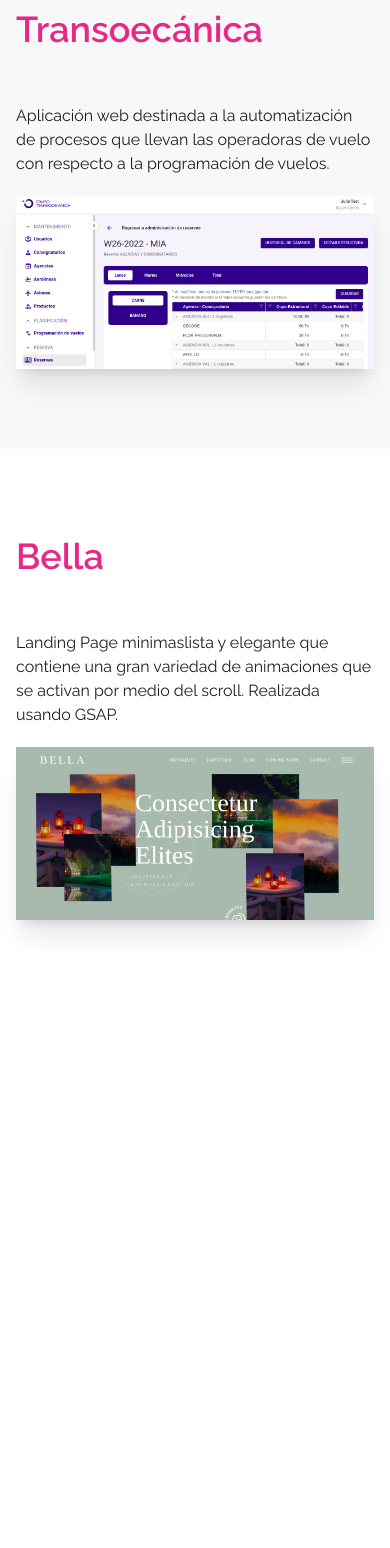
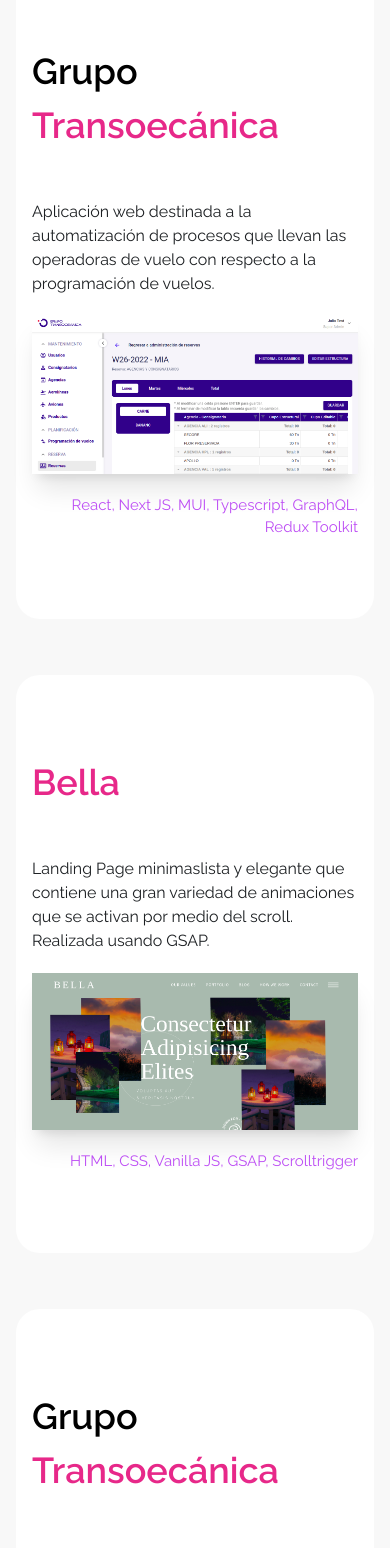
Before and after one commit to Oscar-Espana/Oscar-Espana-Website, a Next.js app: page / in a window 390 px wide. Shown: the part 5100-6648 px from the top of the page. Before the commit the page ends 6100 px from the top, so only its background shows below. Built offline with nearby package versions, Linux system fonts and the light colour scheme; what tailwindcss-writing-mode would draw is missing.

Commit message:
create the CardPortfolio and update the styles in Portfolio section

```diff
--- /dev/null
+++ b/components/Portfolio/CardPortfolio.jsx
@@ -0,0 +1,41 @@
+import Image from "next/image";
+import React from "react";
+
+const CardPortfolio = ({
+  title = "",
+  titleEmphasys,
+  description,
+  imageUrl,
+  technologies,
+}) => {
+  return (
+    <article className="container bg-white rounded-3xl text-black">
+      <div className="grid grid-cols-1 md:grid-cols-12 gap-5 py-20 md:py-24 lg:py-28">
+        <div className=" md:col-span-4">
+          <h3>
+            {title} <span className="text-primary">{titleEmphasys}</span>
+          </h3>
+          <p className="description-portfolio mt-12 text-darkGray">
+            {description}
+          </p>
+        </div>
+        <div className="md:col-span-7 md:col-end-13 ">
+          <figure className="shadow-xl">
+            <Image
+              src={imageUrl}
+              alt={`${title} ${titleEmphasys}`}
+              width={810}
+              height={392}
+              layout="responsive"
+            />
+          </figure>
+          <p className="tech-portfolio text-[15px] md:text-base mt-5 md:mt-10 text-violet hover:text-gradient text-right ">
+            {technologies}
+          </p>
+        </div>
+      </div>
+    </article>
+  );
+};
+
+export default CardPortfolio;
--- a/components/Portfolio/index.jsx
+++ b/components/Portfolio/index.jsx
@@ -1,7 +1,7 @@
 import React, { useEffect } from "react";
-import gsap from "gsap";
+import gsap, { Power1 } from "gsap";
 import { ScrollTrigger } from "gsap/dist/ScrollTrigger";
-import Image from "next/image";
+import CardPortfolio from "./CardPortfolio";
 
 gsap.registerPlugin(ScrollTrigger);
 
@@ -18,6 +18,46 @@ const Portfolio = () => {
         });
       }
     });
+
+    const articlesPortfolio = gsap.utils.toArray(".panel article");
+    articlesPortfolio.forEach((article) => {
+      gsap.to(article, {
+        scrollTrigger: {
+          trigger: "#items-portfolio",
+          start: "center center",
+          end: "bottom center",
+          scrub: true,
+          toggleClass: "!bg-black",
+        },
+      });
+      let tl = gsap.timeline({
+        scrollTrigger: {
+          trigger: "#items-portfolio",
+          start: "center center",
+          end: "center center-=10px",
+          scrub: true,
+        },
+        defaults: {
+          ease: Power1.easeInOut,
+        },
+      });
+      tl.to(article, {
+        color: "white",
+        background: "#1D2023",
+      });
+
+      const descriptionPortfolio = article.getElementsByClassName(
+        "description-portfolio"
+      )[0];
+      tl.to(descriptionPortfolio, {
+        color: "white",
+      });
+
+      const techPortfolio = article.getElementsByClassName("tech-portfolio")[0];
+      tl.to(techPortfolio, {
+        color: "rgb(160, 160, 160)",
+      });
+    });
   }, []);
 
   return (
@@ -30,54 +70,46 @@ const Portfolio = () => {
           <p className="text-white mt-8 text-3xl">Oscar España</p>
         </div>
       </article>
-      <div className="panel">
-        <article className="bg-gray z-10">
-          <div className="container grid grid-cols-1 md:grid-cols-12 gap-5  py-20 md:py-28 lg:py-36">
-            <div className=" md:col-span-4">
-              <h3 className="text-black">
-                Grupo <span className="text-primary">Transoecánica</span>
-              </h3>
-              <p className="text-darkGray mt-12">
-                Aplicación web destinada a la automatización de procesos que
-                llevan las operadoras de vuelo con respecto a la programación de
-                vuelos.
-              </p>
-            </div>
-            <div className="md:col-span-7 md:col-end-13 relative shadow-xl">
-              <Image
-                src="/img/grupo-transpoint.png"
-                alt="Grupo Transpoint"
-                width={810}
-                height={392}
-                layout="responsive"
-              />
-            </div>
-          </div>
-        </article>
+      <div
+        id="items-portfolio"
+        className="panel bg-gray z-10 py-24 md:py-28 lg:py-32 px-4 md:px-0 space-y-14 md:space-y-20"
+      >
+        <CardPortfolio
+          title="Grupo"
+          titleEmphasys="Transoecánica"
+          description="Aplicación web destinada a la automatización de procesos que
+        llevan las operadoras de vuelo con respecto a la programación de
+        vuelos."
+          imageUrl="/img/grupo-transpoint.png"
+          technologies="React, Next JS, MUI, Typescript, GraphQL, Redux Toolkit"
+        />
 
-        <article className="bg-white">
-          <div className="container grid grid-cols-1 md:grid-cols-12 gap-5 py-20 md:py-28 lg:py-36">
-            <div className=" md:col-span-4">
-              <h3 className="text-black">
-                <span className="text-primary">Bella</span>
-              </h3>
-              <p className="text-darkGray mt-12">
-                Landing Page minimaslista y elegante que contiene una gran
-                variedad de animaciones que se activan por medio del scroll.
-                Realizada usando GSAP.
-              </p>
-            </div>
-            <div className="md:col-span-7 md:col-end-13 relative shadow-xl">
-              <Image
-                src="/img/bella.jpg"
-                alt="Bella"
-                width={810}
-                height={392}
-                layout="responsive"
-              />
-            </div>
-          </div>
-        </article>
+        <CardPortfolio
+          titleEmphasys="Bella"
+          description="Landing Page minimaslista y elegante que contiene una gran
+          variedad de animaciones que se activan por medio del scroll.
+          Realizada usando GSAP."
+          imageUrl="/img/bella.jpg"
+          technologies="HTML, CSS,  Vanilla JS, GSAP, Scrolltrigger "
+        />
+        <CardPortfolio
+          title="Grupo"
+          titleEmphasys="Transoecánica"
+          description="Aplicación web destinada a la automatización de procesos que
+        llevan las operadoras de vuelo con respecto a la programación de
+        vuelos."
+          imageUrl="/img/grupo-transpoint.png"
+          technologies="React, Next JS, MUI, Typescript, GraphQL, Redux Toolkit"
+        />
+
+        <CardPortfolio
+          titleEmphasys="Bella"
+          description="Landing Page minimaslista y elegante que contiene una gran
+          variedad de animaciones que se activan por medio del scroll.
+          Realizada usando GSAP."
+          imageUrl="/img/bella.jpg"
+          technologies="HTML, CSS,  Vanilla JS, GSAP, Scrolltrigger "
+        />
       </div>
     </section>
   );
--- a/styles/globals.css
+++ b/styles/globals.css
@@ -60,6 +60,15 @@ body::-webkit-scrollbar-thumb {
     );
     background-size: 400% 400%;
   }
+
+  .text-gradient {
+    background: linear-gradient(90deg, #1AC6EC -4.02%, #D12F97 103.35%, #E5288C 103.37%, #E72889 103.38%);
+    -webkit-background-clip: text;
+    -webkit-text-fill-color: transparent;
+    background-clip: text;
+    text-fill-color: transparent;
+  }
+
   @keyframes animateBg {
     0% {
       background-position: 0% 50%;
@@ -75,4 +84,6 @@ body::-webkit-scrollbar-thumb {
   .border-card-service {
     @apply border-primary shadow-[0px_0px_12px_rgba(255,255,255,0.3)] !important;
   }
+
+
 }
```
